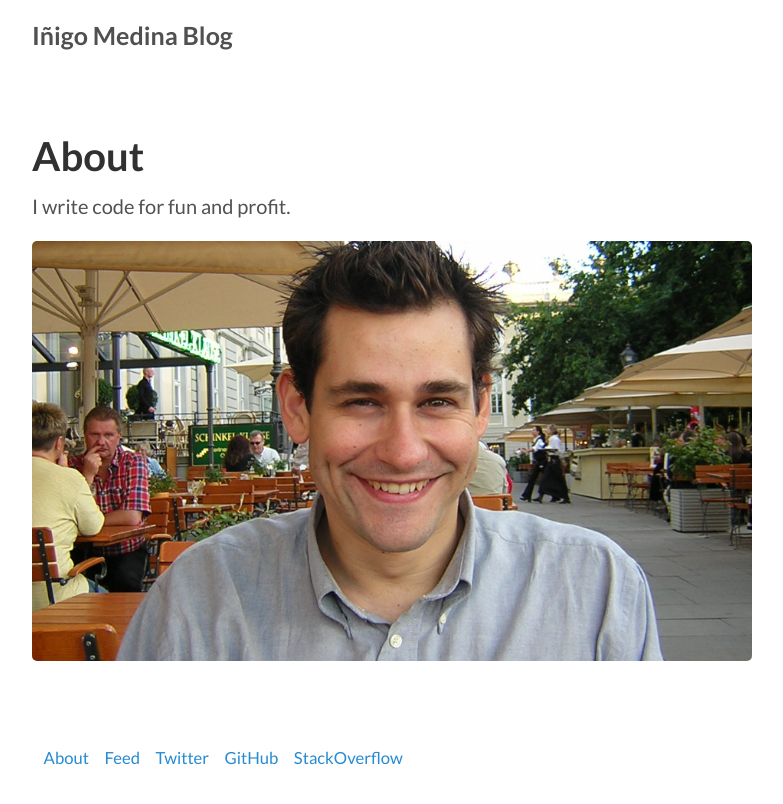
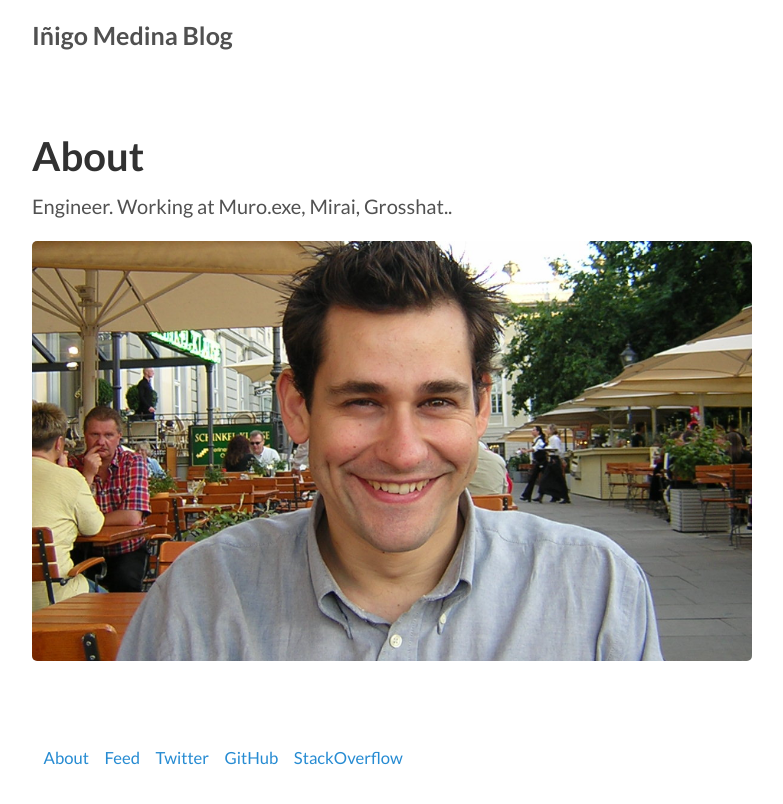
Before and after one commit to grosshat/grosshat.github.io, a Jekyll site: the page built from about.md, in a window 1280 px wide. Shown: the top 804 px of the page, without its empty margins (248-1031 px from the left). Built offline with Jekyll 4.4.1, drawn with Linux system fonts in a browser that asks for light colours; Markdown is read by kramdown in place of the engine named in the settings.

Commit message:
Update bio. Add references to companies.

```diff
--- a/about.md
+++ b/about.md
@@ -3,6 +3,6 @@ layout: page
 title: About
 ---
 
-I write code for fun and profit.
+Engineer. Working at Muro.exe, Mirai, Grosshat..
 
 ![Pic profile.](/assets/imedina-jekyll.png)
```
